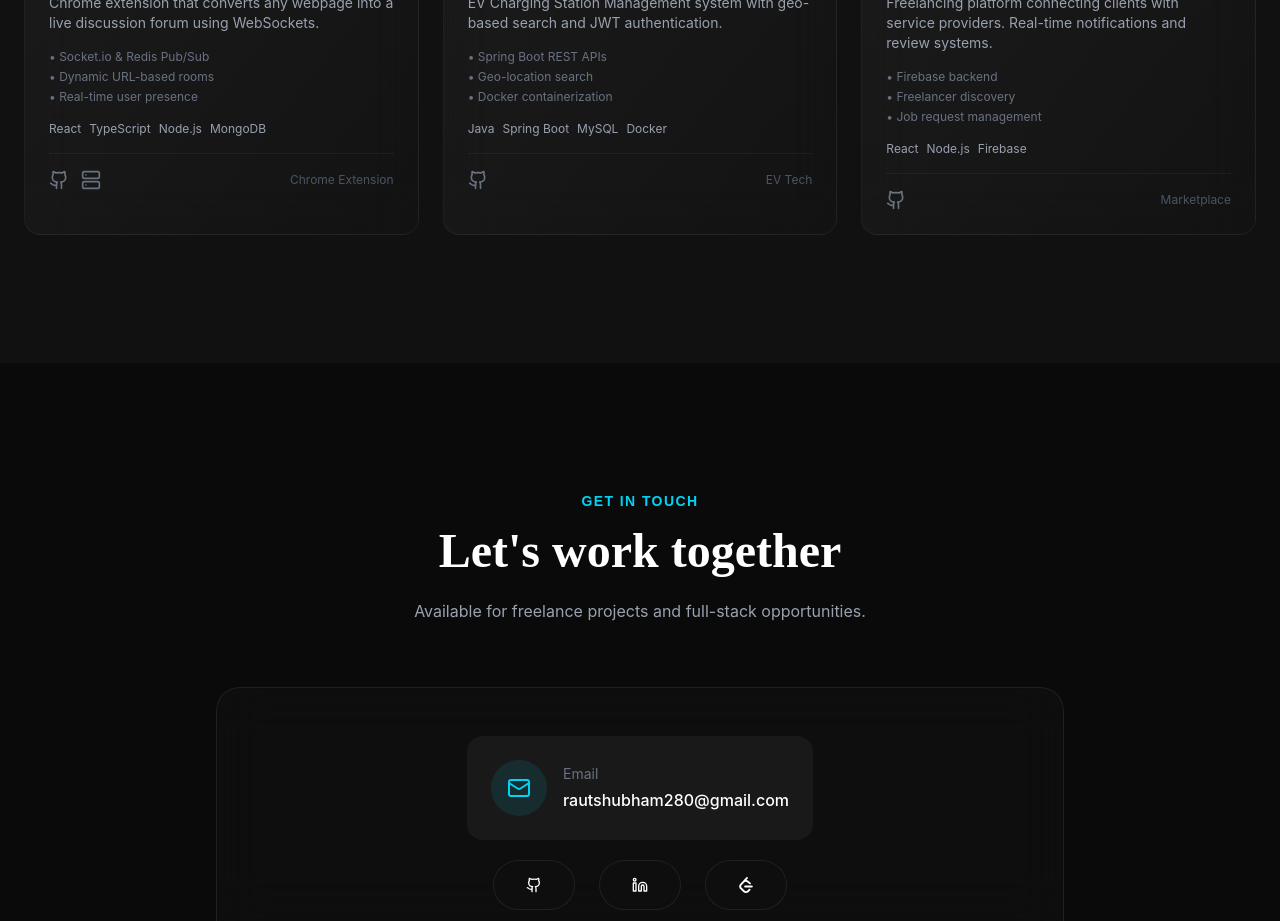
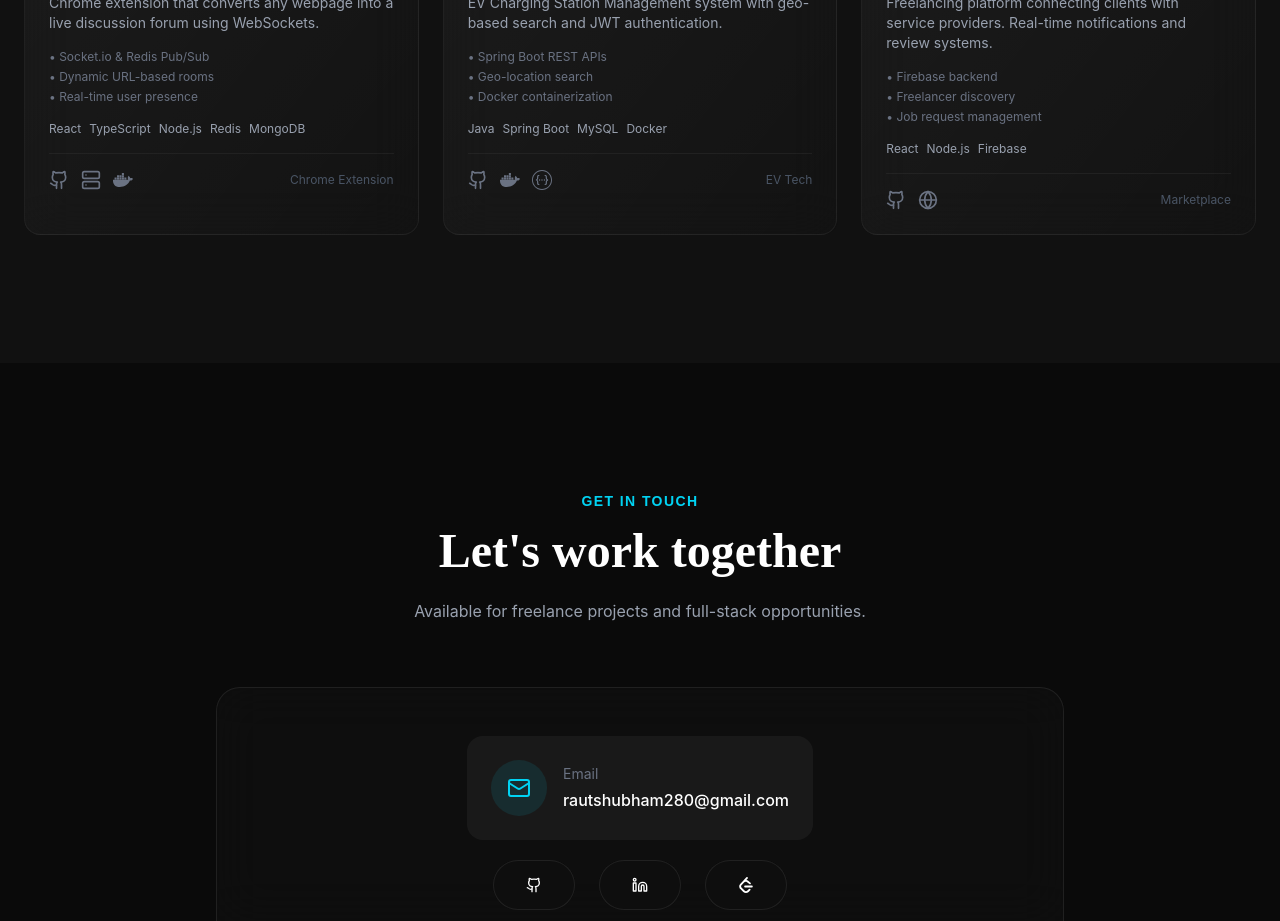
Before and after one commit to ShubhamRaut280/Portfolio, a React (Vite) app: page / in a window 1280 px wide. Shown: the part 3900-4821 px from the top of the page. Built offline with nearby package versions, Linux system fonts and the light colour scheme.

Commit message:
updated brokens links in projects

```diff
--- a/src/components/Projects.tsx
+++ b/src/components/Projects.tsx
@@ -1,9 +1,13 @@
 import React from 'react';
 import { useScrollReveal } from '../hooks/useScrollReveal';
-import { Github, Server,  MessageSquare, Zap, Users } from 'lucide-react';
+import { Github, Server, MessageSquare, Zap, Users, Webcam, Earth, EarthIcon, Globe } from 'lucide-react';
 import type { Project, ProjectLink } from '../types';
+import { DiDocker } from 'react-icons/di';
+import { FaDocker } from 'react-icons/fa';
+import { SiSwagger } from 'react-icons/si';
+import { CgWebsite } from 'react-icons/cg';
 
-interface ProjectCardProps extends Project {}
+interface ProjectCardProps extends Project { }
 
 const ProjectCard: React.FC<ProjectCardProps> = ({
   title,
@@ -75,13 +79,14 @@ const Projects: React.FC = () => {
       title: "LiveThread",
       description: "Chrome extension that converts any webpage into a live discussion forum using WebSockets.",
       points: ["Socket.io & Redis Pub/Sub", "Dynamic URL-based rooms", "Real-time user presence"],
-      tech: ["React", "TypeScript", "Node.js", "MongoDB"],
+      tech: ["React", "TypeScript", "Node.js", "Redis", "MongoDB"],
       icon: MessageSquare,
       gradient: "bg-gradient-to-br from-purple-900/50 to-blue-900/50",
       tags: ["Web", "Real-time"],
       links: [
-        { url: "https://github.com/ShubhamRaut280/liveThread", icon: Github, label: "Frontend", type: "Chrome Extension" },
-        { url: "https://github.com/shubham9689/livethread-backend", icon: Server, label: "Backend", type: "Backend" }
+        { url: "https://github.com/ShubhamRaut280/liveThread-frontend", icon: Github, label: "Frontend", type: "Chrome Extension" },
+        { url: "https://github.com/ShubhamRaut280/liveThread-backend", icon: Server, label: "Backend", type: "Backend" },
+        { url: "https://hub.docker.com/r/shubham9689/livethread-backend", icon: FaDocker, label: "Docker Image", type: "Docker" }
       ]
     },
     {
@@ -93,7 +98,9 @@ const Projects: React.FC = () => {
       gradient: "bg-gradient-to-br from-green-900/50 to-teal-900/50",
       tags: ["Backend", "Java"],
       links: [
-        { url: "https://github.com/ShubhamRaut280/electro-route", icon: Github, label: "Source", type: "EV Tech" }
+        { url: "https://github.com/ShubhamRaut280/electro-route", icon: Github, label: "Source", type: "EV Tech" },
+        { url: "https://hub.docker.com/r/shubham9689/electro-route", icon: FaDocker, label: "Docker Image", type: "Docker" },
+        { url: "https://electro-route-latest.onrender.com/docs", icon: SiSwagger, label: "API Docs", type: "Documentation" }
       ]
     },
     {
@@ -105,9 +112,11 @@ const Projects: React.FC = () => {
       gradient: "bg-gradient-to-br from-orange-900/50 to-red-900/50",
       tags: ["Full Stack", "Firebase"],
       links: [
-        { url: "https://github.com/ShubhamRaut280/skillsphere", icon: Github, label: "Source", type: "Marketplace" }
+        { url: "https://github.com/ShubhamRaut280/skillsphere", icon: Github, label: "Source", type: "Marketplace" },
+        { url: "https://local-services.web.app/", icon: Globe, label: "Live Demo", type: "Demo" }
       ]
     }
+
   ];
 
   return (
```
